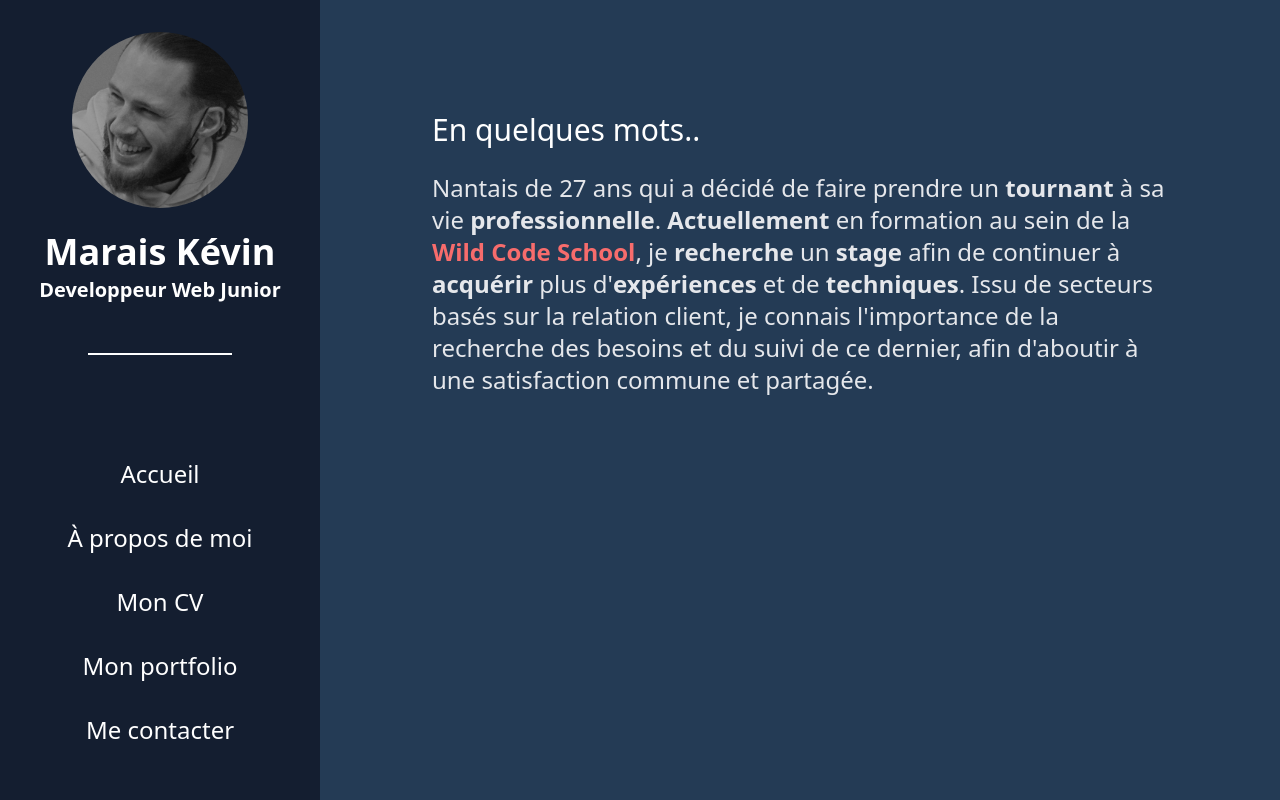
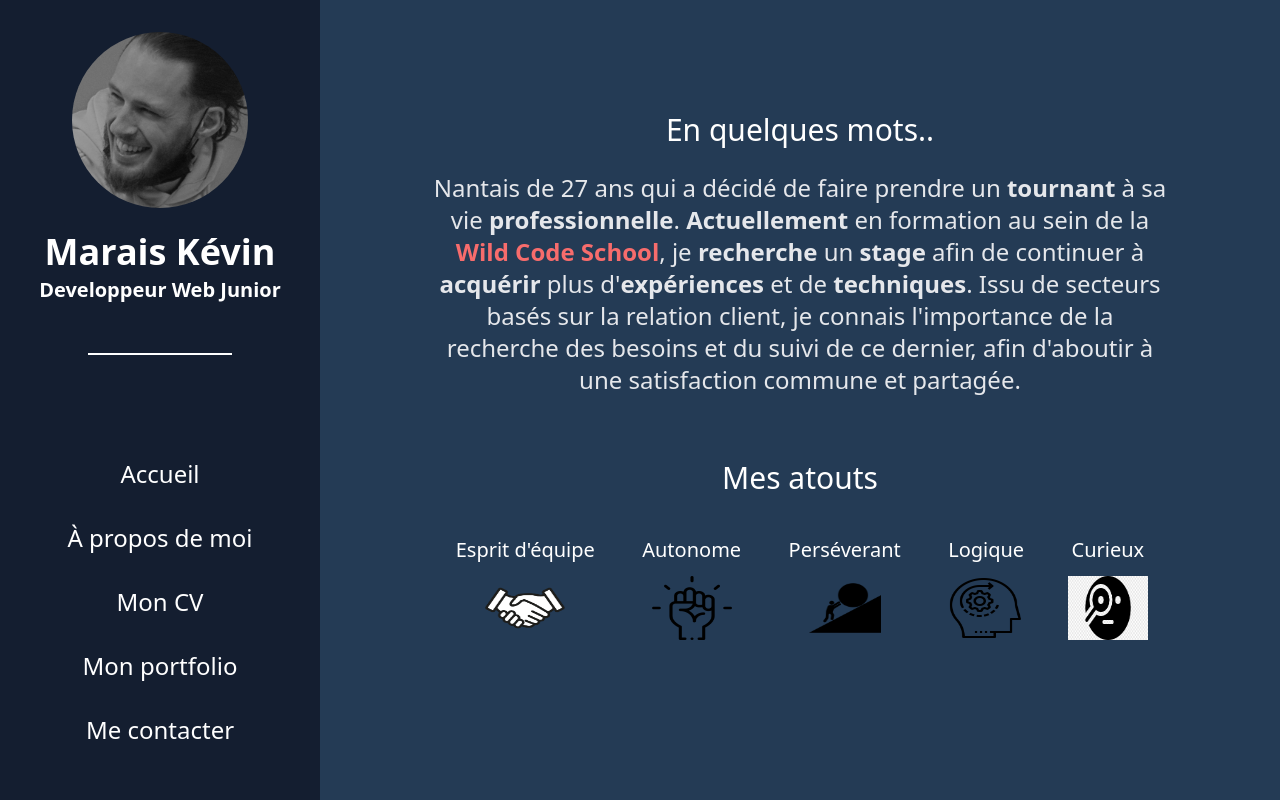
Before and after one commit to KvnMrs/Portfolio-ReactJs, a React (Create React App) app: page /a-propos in a window 1280 px wide. Built offline with nearby package versions, Linux system fonts and the light colour scheme.

Commit message:
refactor : deplacement des atouts

```diff
--- a/src/components/uniques/Skills.jsx
+++ b/src/components/uniques/HardSkills.jsx
@@ -5,19 +5,6 @@ const Skills = () => {
   return (
     <>
       <div className="w-11/12 bg-dark_blue scrollbar-hide gradiant-dark rounded-2xl overflow-scroll h-5/6 mx-auto my-6 px-5 py-10  shadow-2xl ">
-        <h1 className="text-3xl text-white mt-8">Atouts</h1>
-        <div className="flex place-content-center my-5">
-          {dataSkills
-            .filter((atout) => atout.catégorie === "Atout")
-            .map((el) => (
-              <div className="grid-cols-1 mx-auto my-5">
-                <div className="mx-5  mb-3 text-xl text-white object-center">
-                  {el.element}
-                </div>
-                <img src={el.image} className="w-20 h-16 mx-auto" />
-              </div>
-            ))}
-        </div>
         <h1 className="text-3xl text-white mt-8">Compétences</h1>
         <div className="grid grid-cols-3 gap-4 place-content-center my-5 flew-wrap">
           {dataSkills
--- /dev/null
+++ b/src/components/uniques/SoftSkills.jsx
@@ -0,0 +1,24 @@
+import React from "react";
+import dataSkills from "../../datas/DatasSkills";
+
+const SoftSkills = () => {
+  return (
+    <>
+      <h1 className="text-3xl text-white mt-16">Mes atouts</h1>
+      <div className="flex place-content-center my-5">
+        {dataSkills
+          .filter((atout) => atout.catégorie === "Atout")
+          .map((el) => (
+            <div className="grid-cols-1 mx-auto my-5">
+              <div className="mx-5  mb-3 text-xl text-white object-center">
+                {el.element}
+              </div>
+              <img src={el.image} className="w-20 h-16 mx-auto" />
+            </div>
+          ))}
+      </div>
+    </>
+  );
+};
+
+export default SoftSkills;
--- a/src/pages/About.jsx
+++ b/src/pages/About.jsx
@@ -1,9 +1,10 @@
 import React from "react";
+import SoftSkills from "../components/uniques/SoftSkills";
 
 const About = () => {
   return (
     <>
-      <div className="mx-auto p-28">
+      <div className="mx-auto text-center p-28">
         <h2 className="text-white  text-3xl mb-6"> En quelques mots..</h2>
         <p className="text-gray-200 text-2xl">
           Nantais de 27 ans qui a décidé de faire prendre un
@@ -24,6 +25,7 @@ const About = () => {
           besoins et du suivi de ce dernier, afin d'aboutir à une satisfaction
           commune et partagée.
         </p>
+        <SoftSkills />
       </div>
     </>
   );
--- a/src/pages/Cv.jsx
+++ b/src/pages/Cv.jsx
@@ -1,7 +1,7 @@
 import React, { useState } from "react";
 import Experiences from "../components/uniques/Experiences";
 import Formations from "../components/uniques/Formations";
-import Skills from "../components/uniques/Skills";
+import Skills from "../components/uniques/HardSkills";
 import Button from "../components/communs/Button";
 
 const Cv = () => {
```
